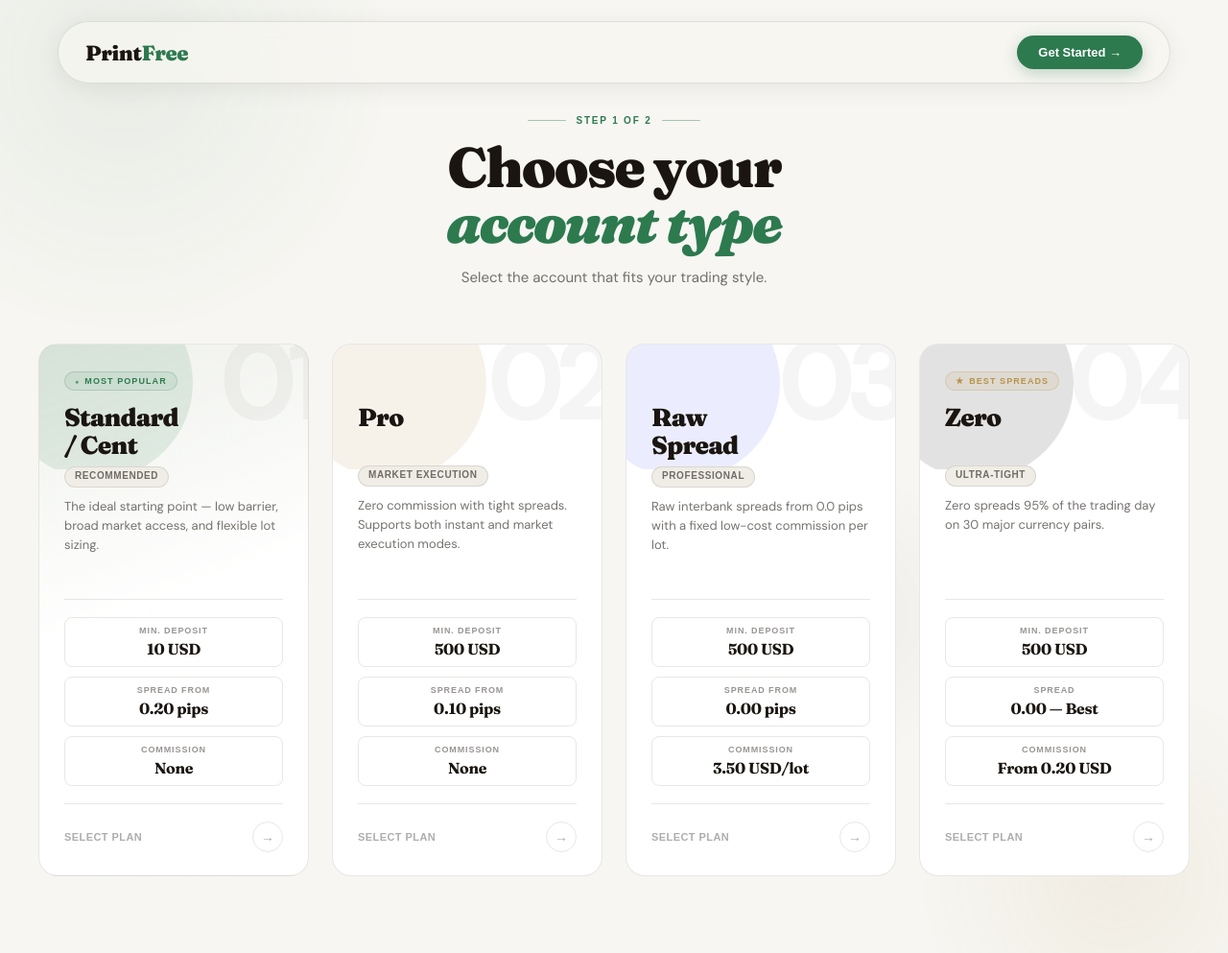
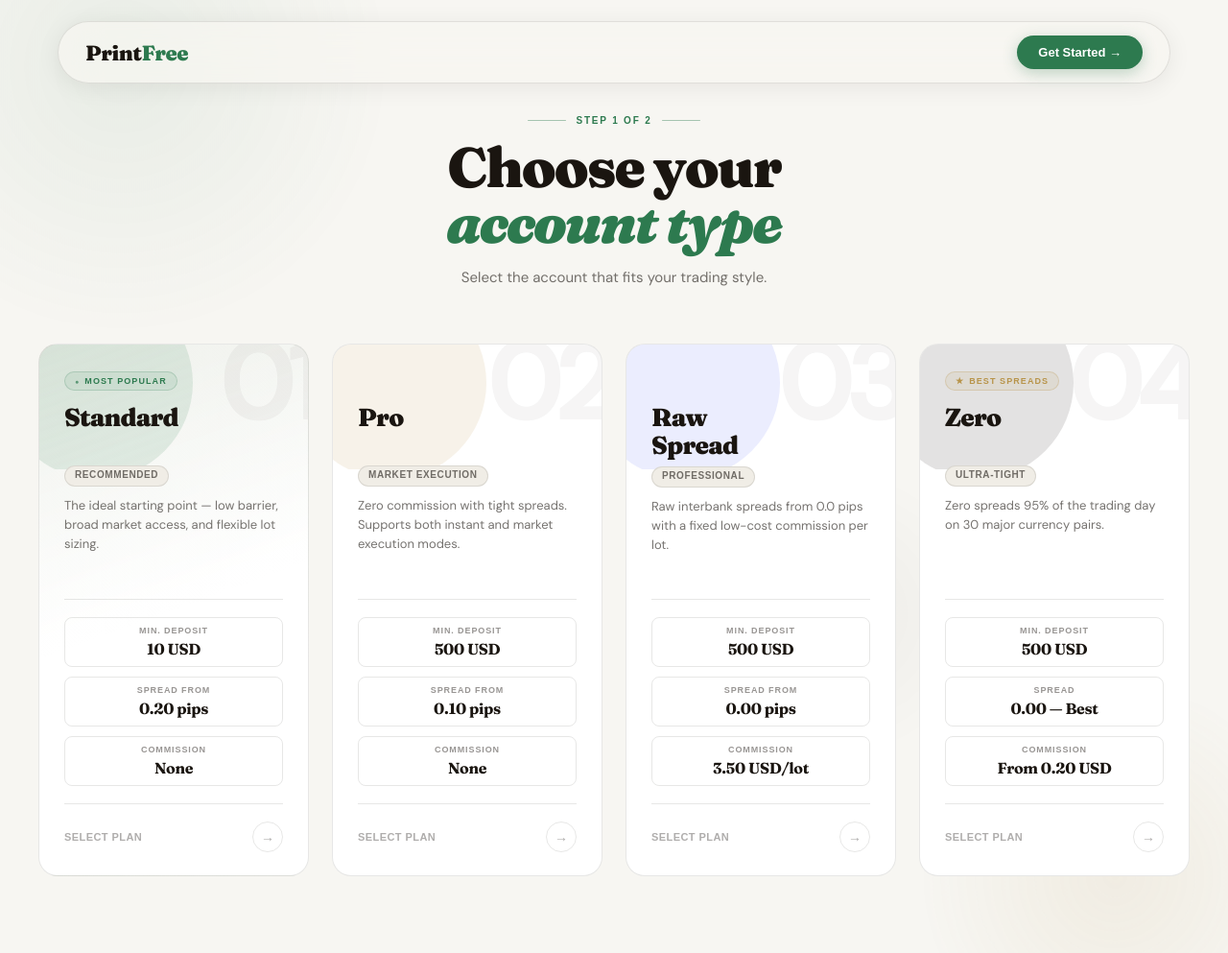
Before and after one commit to YashRebbawar/Rajesh_Payment_WebAPP, a Python web app: template backend/templates/accounts.html in a window 1280 px wide. Shown: the whole page at 96% size. Run offline with Jinja, Linux system fonts and the light colour scheme; the template is opened without the code that fills it, so the values that code supplies are empty; some web fonts are replaced.

Commit message:
cent word removed

```diff
--- a/backend/templates/accounts.html
+++ b/backend/templates/accounts.html
@@ -113,7 +113,7 @@
       <div class="card-inner">
         <div class="popular-badge">Most Popular</div>
         <div class="card-header">
-          <h2>Standard<br>/ Cent</h2>
+          <h2>Standard</h2>
           <div class="card-type-pill">Recommended</div>
           <p class="description">The ideal starting point — low barrier, broad market access, and flexible lot sizing.</p>
         </div>
```
